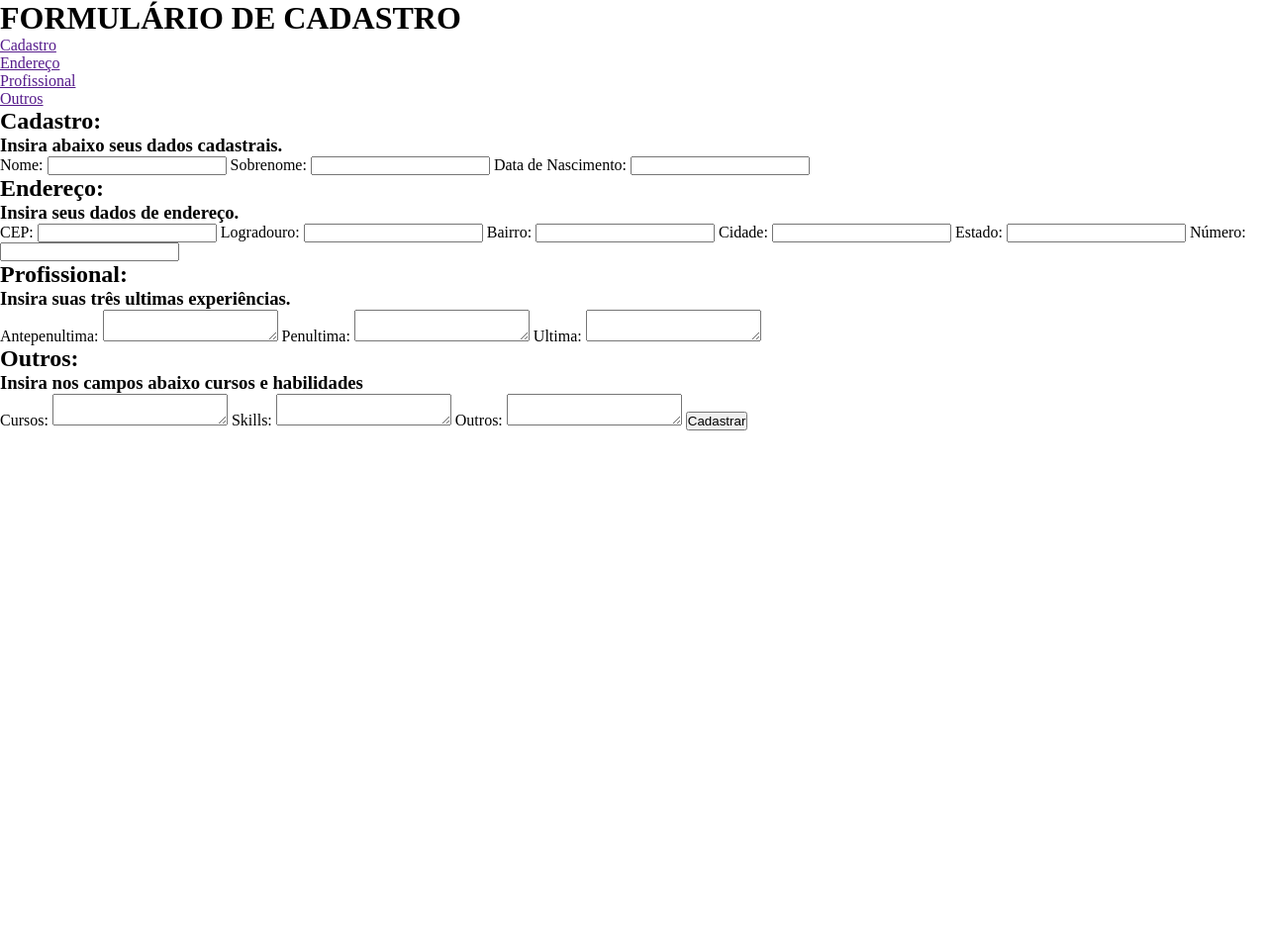
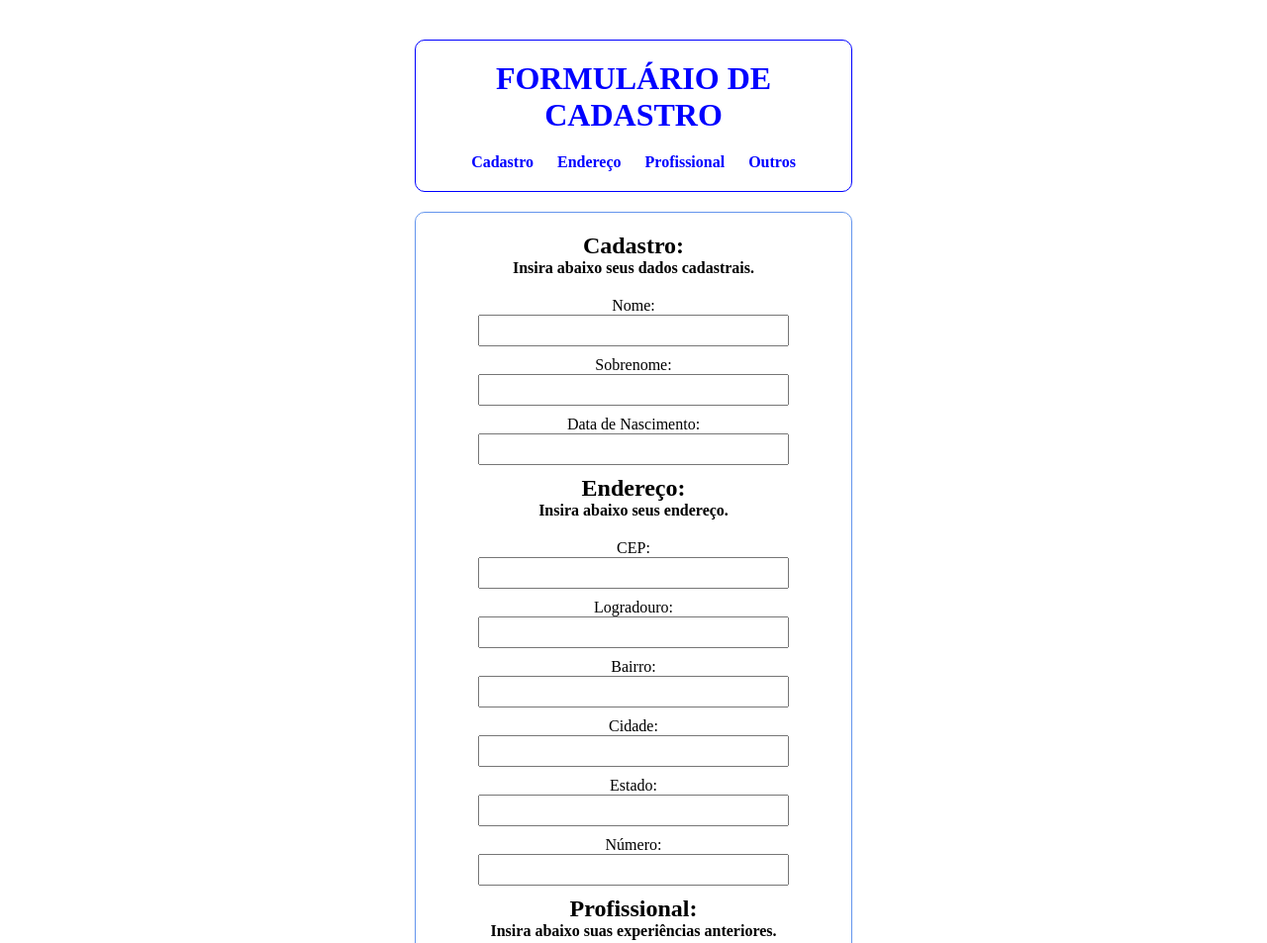
Before and after one commit to fabrwilbert/formularioDeCadastro, a plain HTML site: page index.html in a window 1280 px wide. Shown: the top 953 px of the page at 99% size. Before the commit the page ends 800 px from the top, so only its background shows below. Drawn offline with Linux system fonts and the light colour scheme.

Commit message:
scrip e css

```diff
--- a/index.html
+++ b/index.html
@@ -10,17 +10,17 @@
     <header>
         <h1>FORMULÁRIO DE CADASTRO</h1>
         <ul>
-            <li><a href="">Cadastro</a></li>
-            <li><a href="">Endereço</a></li>
-            <li><a href="">Profissional</a></li>
-            <li><a href="">Outros</a></li>
+            <li><a href="#nome">Cadastro</a></li>
+            <li><a href="#cep">Endereço</a></li>
+            <li><a href="#antepenultima">Profissional</a></li>
+            <li><a href="#cursos">Outros</a></li>
         </ul>
     </header>
     <main>
         <section id="cadastro">
             <h2>Cadastro:</h2>
             <h3>Insira abaixo seus dados cadastrais.</h3>
-            <form>
+            <form id="dadosPessoais">
                 <label for="nome">Nome:</label>
                 <input type="text" id="nome" required>
 
@@ -29,13 +29,11 @@
 
                 <label for="dataNascimento">Data de Nascimento:</label>
                 <input type="text" id="dataNascimento" required>
-            </form>
-        </section>
-        <section id="endereco">
-            <h2>Endereço:</h2>
-            <h3>Insira seus dados de endereço.</h3>
-            <form>
-                <label for="cep">CEP:</label>
+
+                <h2>Endereço:</h2>
+                <h3>Insira abaixo seus endereço.</h3>
+
+                 <label for="cep">CEP:</label>
                 <input type="number" id="cep" name="cep" required>
 
                 <label for="logradouro">Logradouro:</label>
@@ -52,12 +50,10 @@
 
                 <label for="numero">Número:</label>
                 <input type="number" id="numero" name="numero" required>
-            </form>
-        </section>
-        <section id="profissional">
-            <h2>Profissional:</h2>
-            <h3>Insira suas três ultimas experiências.</h3>
-            <form>
+
+                <h2>Profissional:</h2>
+                <h3>Insira abaixo suas experiências anteriores.</h3>
+
                 <label for="antepenultima">Antepenultima:</label>
                 <textarea name="antepenultima" id="antepenultima"></textarea>
 
@@ -67,12 +63,9 @@
                 <label for="ultima">Ultima:</label>
                 <textarea name="ultima" id="ultima"></textarea>
 
-            </form>
-        </section>
-        <section id="outros">
-            <h2>Outros:</h2>
-            <h3>Insira nos campos abaixo cursos e habilidades</h3>
-            <form>
+                <h2>Outros:</h2>
+                <h3>Insira abaixo seus cursos e competências relacionadas.</h3>
+
                 <label for="cursos">Cursos:</label>
                 <textarea name="cursos" id="cursos"></textarea>
 
@@ -82,7 +75,7 @@
                 <label for="outros">Outros:</label>
                 <textarea name="outros" id="outros"></textarea>
 
-                <button type="submit">Cadastrar</button>
+                <button type="submit" id="cadastrar">Cadastrar</button>
             </form>
         </section>
         <script src="script.js"></script>
--- a/script.js
+++ b/script.js
@@ -0,0 +1,159 @@
+
+//Preenchimento automático do endereço ao digitar o CEP
+document.getElementById("cep").addEventListener("blur", (evento) => {//quando o campo cep perde o foco
+    const elemento = evento.target;//pega o campo
+    const cepInformado = elemento.value;//le o valor digitado
+
+    if (! (cepInformado.length === 8)){//se o cep informado for menor que 8 digitos
+        return // retorna
+    }
+
+    fetch(`https://viacep.com.br/ws/${cepInformado}/json/`)
+        .then(response => response.json())
+        .then(data =>{
+            if(!data.erro){
+                document.getElementById('logradouro').value = data.logradouro;
+                document.getElementById('bairro').value = data.bairro;
+                document.getElementById('cidade').value = data.localidade;
+                document.getElementById('estado').value = data.uf;
+            }else{
+                alert("CEP não encontrado.")
+            }
+        })
+        .catch(error => console.error("Erro ao buscar o CEP", error))
+})
+
+//Previnindo o envio sem os dados completos
+const formularioCadastrar = document.getElementById("dadosPessoais");
+
+formularioCadastrar.addEventListener("submit", function(event){
+    event.preventDefault();
+    //alert("Dados cadastrados com sucesso.");
+    //localStorage.clear();
+    //location.reload();
+})
+
+//Salvar os dados preenchidos no web storage api para evitar que o suário percas as informações ao recarregar a pagina
+
+//Enviando os dados
+const botaoCadastrar = document.getElementById("cadastrar");
+
+
+botaoCadastrar.addEventListener("click", ()=> {
+
+    const nome = document.getElementById("nome").value;
+    const sobrenome = document.getElementById("sobrenome").value;
+    const dataNascimento = document.getElementById("dataNascimento").value;
+
+    const cepInformado = document.getElementById("cep").value;
+    const numero = document.getElementById("numero").value;
+
+    const antepenultima = document.getElementById("antepenultima").value;
+    const penultima = document.getElementById("penultima").value;
+    const ultima = document.getElementById("ultima").value;
+
+    const cursos = document.getElementById("cursos").value;
+    const skills = document.getElementById("skills").value;
+    const outros = document.getElementById("outros").value;
+
+    if (! (cepInformado.length === 8)){
+        alert("Digite um CEP valido")
+        return
+    }
+
+    if(nome.length < 2 || (! isNaN(nome))){
+        alert("Insira um nome valido.")
+        return
+    }
+
+    //verificar se o usuário tem um cep pré definido
+    const cepAtual = localStorage.getItem("cep");
+    //verifcar o cep informado é igual o cep atual se não, troca.
+    const novoCep = cepInformado === cepAtual ? cepAtual : cepInformado
+
+    //salvar o cep no localStorage
+
+    localStorage.setItem("nome", nome);
+    localStorage.setItem("sobrenome", sobrenome);
+    localStorage.setItem("dataNascimento", dataNascimento);
+
+    localStorage.setItem("cep", novoCep);
+    localStorage.setItem("numero", numero);
+
+    localStorage.setItem("antepenultima", antepenultima);
+    localStorage.setItem("penultima", penultima);
+    localStorage.setItem("ultima", ultima);
+
+    localStorage.setItem("cursos", cursos);
+    localStorage.setItem("skills", skills);
+    localStorage.setItem("outros", outros);
+})
+
+const nome = document.getElementById("nome");
+const sobrenome = document.getElementById("sobrenome");
+const dataNascimento = document.getElementById("dataNascimento");
+
+const cep = document.getElementById("cep");
+const numero = document.getElementById("numero");
+
+const antepenultima = document.getElementById("antepenultima");
+const penultima = document.getElementById("penultima");
+const ultima = document.getElementById("ultima");
+
+const cursos = document.getElementById("cursos");
+const skills = document.getElementById("skills");
+const outros = document.getElementById("outros");
+
+//Restaurar os dados do formulário ao carregar a página
+document.addEventListener('DOMContentLoaded', ()=>{
+    //verificar se há dados salvos
+    const nomeSalvo = localStorage.getItem("nome");
+    const sobrenomeSalvo = localStorage.getItem("sobrenome");
+    const dataNascimentoSalvo = localStorage.getItem("dataNascimento");
+
+    const cepSalvo = localStorage.getItem("cep");
+    const numeroSalvo = localStorage.getItem("numero");
+
+    const antenultimaSalvo = localStorage.getItem("antepenultima");
+    const penultimaSalvo = localStorage.getItem("penultima");
+    const ultimaSalvo = localStorage.getItem("ultima");
+
+    const cursosSalvo = localStorage.getItem("cursos");
+    const skillsSalvo = localStorage.getItem("skills");
+    const outrosSalvo = localStorage.getItem("outros");
+
+    //carregar o cep anterior
+
+    nome.value = nomeSalvo;
+    sobrenome.value = sobrenomeSalvo;
+    dataNascimento.value = dataNascimentoSalvo;
+
+    cep.value = cepSalvo;
+    numero.value = numeroSalvo;
+
+    antepenultima.value = antenultimaSalvo;
+    penultima.value = penultimaSalvo;
+    ultima.value = ultimaSalvo;
+
+    cursos.value = cursosSalvo;
+    skills.value = skillsSalvo;
+    outros.value = outrosSalvo;
+})
+
+const cepSalvo = localStorage.getItem("cep");
+if (cepSalvo && cepSalvo.length === 8){
+
+    fetch(`https://viacep.com.br/ws/${cepSalvo}/json/`)
+        .then(response => response.json())
+        .then(data =>{
+            if(!data.erro){
+                document.getElementById('logradouro').value = data.logradouro;
+                document.getElementById('bairro').value = data.bairro;
+                document.getElementById('cidade').value = data.localidade;
+                document.getElementById('estado').value = data.uf;
+            }else{
+                alert("CEP não encontrado.")
+            }
+        })
+        .catch(error => console.error("Erro ao buscar o CEP", error))
+}
--- a/style.css
+++ b/style.css
@@ -2,3 +2,95 @@
     margin: 0;
     padding: 0;
 }
+
+body{
+    margin: 20px;
+    padding: 20px;
+}
+
+header{
+    text-align: center;
+    color: blue;
+    border: 1px solid blue;
+    border-radius: 10px;
+    width: 400px;
+    margin-left: auto;
+    margin-right: auto;
+    padding: 20px;
+}
+
+li{
+    display: inline;
+    margin: 10px;
+}
+
+a{
+    text-decoration: none;
+    font-weight: bold;
+    color: blue;
+}
+
+a:hover{
+    color: black;
+}
+
+h1{
+    margin-bottom: 20px;
+}
+
+main{
+    border: 1px solid cornflowerblue;
+    border-radius: 10px;
+    width: 400px;
+    padding: 20px;
+    margin-left: auto;
+    margin-right: auto;
+    margin-top: 20px;
+}
+
+h2{
+    text-align: center;
+
+}
+
+h3{
+    text-align: center;
+    margin-bottom: 20px;
+    font-size: 16px;
+}
+
+label{
+    display: block;
+    text-align: center;
+}
+
+input{
+    display: block;
+    margin-left: auto;
+    margin-right: auto;
+    margin-bottom: 10px;
+    padding: 5px;
+    font-size: 16px;
+    width: 300px;
+}
+
+textarea{
+    display: block;
+    margin-left: auto;
+    margin-right: auto;
+    width: 300px;
+    padding: 5px;
+}
+
+button{
+    display: block;
+    margin-left: auto;
+    margin-right: auto;
+    margin-top: 20px;
+    width: 300px;
+    height: 50px;
+    font-size: 20px;
+    background-color: blue;
+    color: #fff;
+    font-weight: bold;
+}
```
